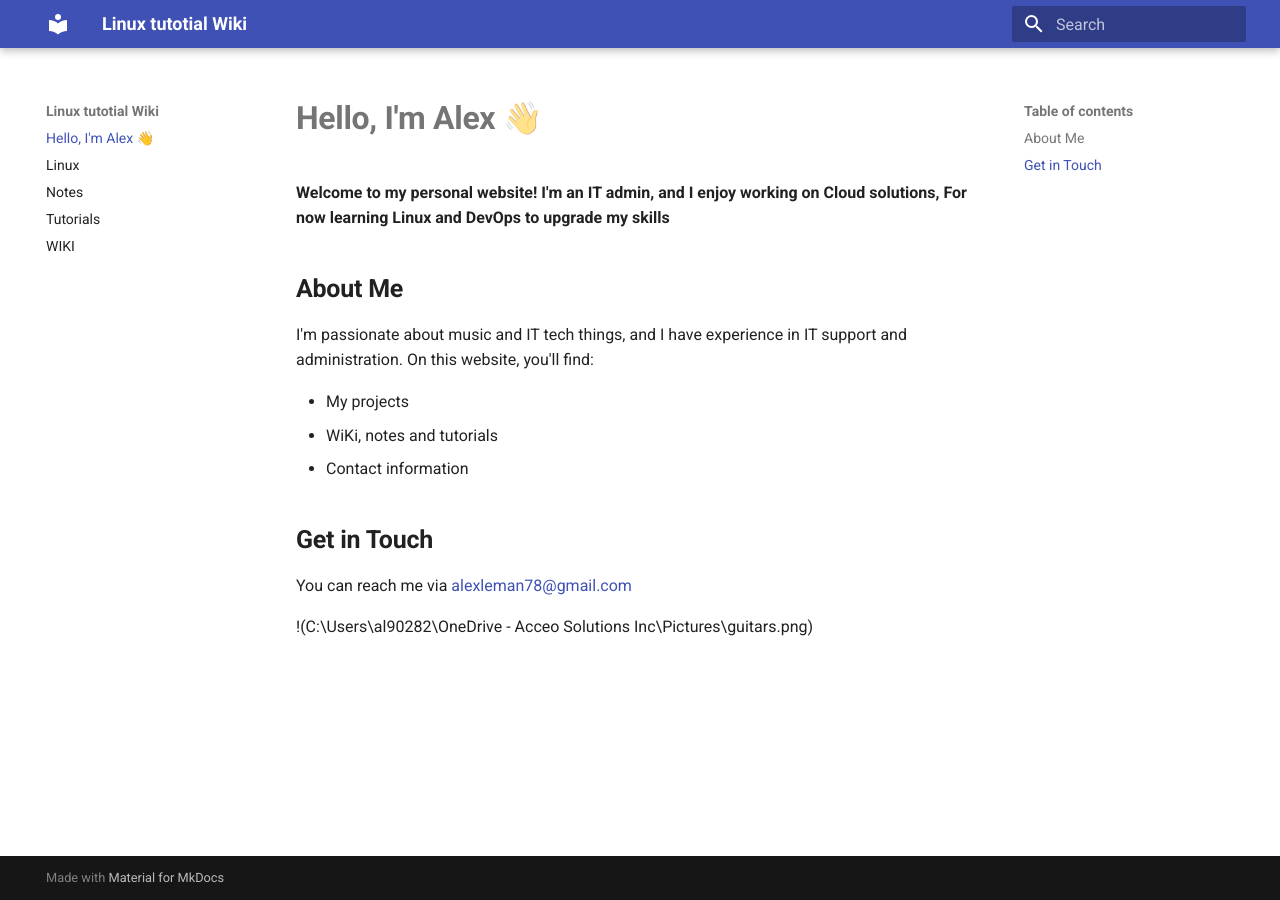
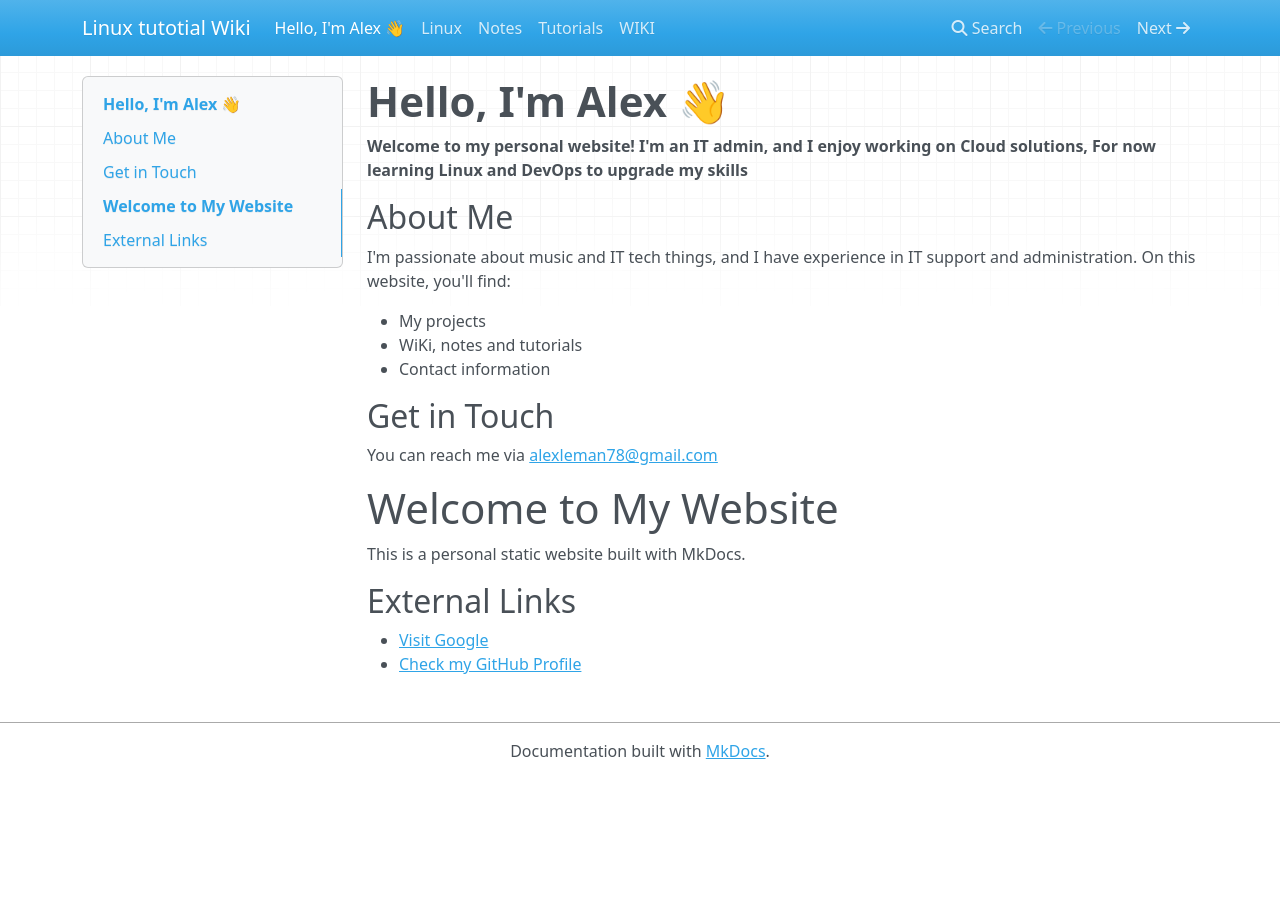
Before and after one commit to aleman78/aleman78.github.io, an MkDocs documentation site: the page built from docs/index.md, in a window 1280 px wide. Built offline with MkDocs 1.6.1, drawn with Linux system fonts in a browser that asks for light colours; nearby versions of some CDN libraries.

Commit message:
Initial commit of MkDocs site

```diff
--- a/docs/index.md
+++ b/docs/index.md
@@ -15,4 +15,12 @@ I'm passionate about music and IT tech things, and I have experience in IT suppo
 ## **Get in Touch**
 You can reach me via [alexleman78@gmail.com](mailto:alexleman78@gmail.com)
 
-!(C:\Users\al90282\OneDrive - Acceo Solutions Inc\Pictures\guitars.png)
+
+# Welcome to My Website
+
+This is a personal static website built with MkDocs.
+
+## External Links
+
+- <a href="https://www.google.com" target="_blank" rel="noopener noreferrer">Visit Google</a>
+- <a href="https://github.com/aleman78" target="_blank" rel="noopener noreferrer">Check my GitHub Profile</a>
--- a/mkdocs.yml
+++ b/mkdocs.yml
@@ -1,4 +1 @@
 site_name: Linux tutotial Wiki
-
-theme:
-  name: 'material'
```
Also changed, not shown: docs/WIKI.md (+3 -6 lines).
